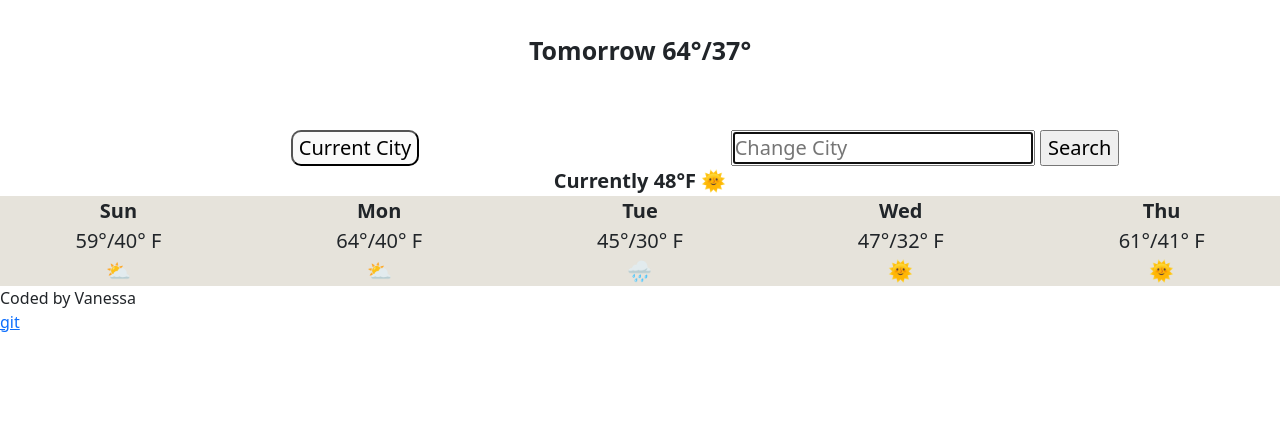
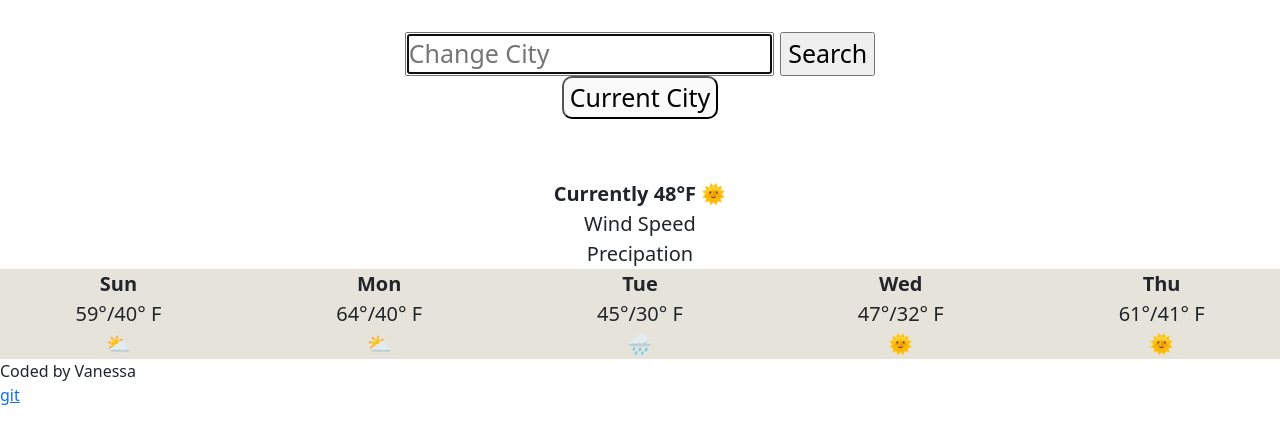
Before and after one commit to hatchvan1650/Vanilla-weatherapp, a website built with Parcel: page index.html in a window 1280 px wide. Shown: the part 109-552 px from the top of the page. Built offline with nearby package versions, Linux system fonts and the light colour scheme.

Commit message:
moved current city button

```diff
--- a/index.html
+++ b/index.html
@@ -11,18 +11,8 @@
     />
     <h1 id = city>Salt Lake City, UT ⛰</h1>
      <h2> date/ time</h2>
-     <div class="container">
+     <div class="container"></div>
       <div class="container-one">
-        <div class="row">
-
-          </div>
-
-          <div class="col tomorrow">
-            <strong>Tomorrow 64°/37° </strong>
-          </div>
-        </div>
-        <div class="row">
-            <div class="col current-city"><button class="cl">Current City</button></div>
            <div class="col search-form">  <form id="search-form">
             <input
                type="search"
@@ -32,13 +22,22 @@
                id="city-input"/>
              <input type="submit" value="Search"/>
               </div>
+              <div class="col search-form"><button class="cl">Current City</button></div>
+
             </div>
+
+
+
+
          <div class="container-two"></div>
          <div class="col current-temp" id="temperature">
-           <div class="row"> <strong> Currently 48°F &#127774;</strong></div>
+           <div class="row"> <strong> Currently 48°F &#127774;</strong>
+          <div>Wind Speed </div>
+          <div> Precipation
+          </div>
+          </div>
+         </div>
 
-          </div>
-        </div>
         <div class="container-three">
           <div class="row">
             <div class="col Sun"> <strong> Sun</strong></div>
```
